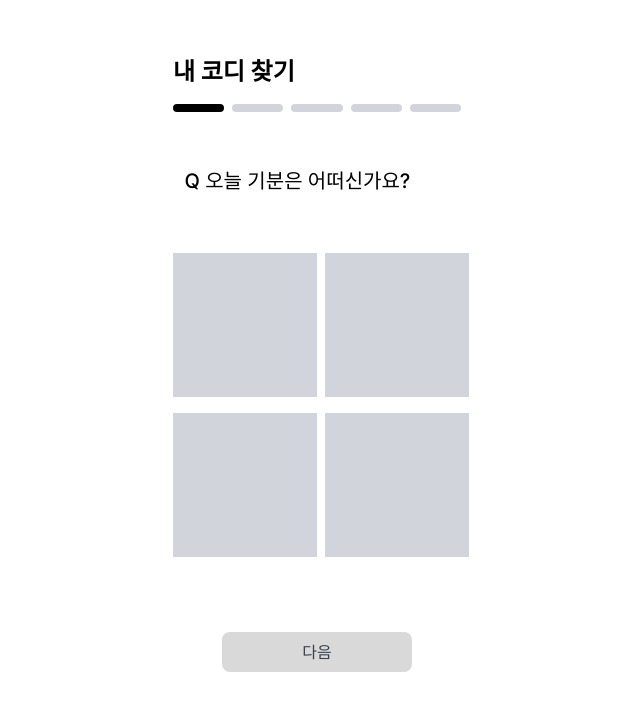
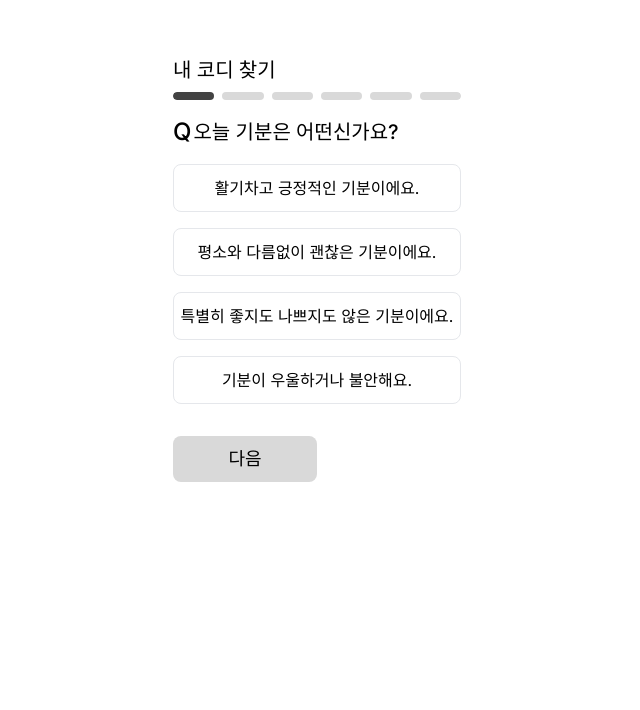
Before and after one commit to 6chenodongja/6che, a Next.js app: page /surveypage in a window 1280 px wide. Both pictures are taken after a click on the button "시작하기". Shown: the top 710 px of the page, without its empty margins (323-963 px from the left). Built offline with nearby package versions, Linux system fonts and the light colour scheme.

Commit message:
add: 질문지 ts fix: 설문 로직 작성

```diff
--- a/src/app/(providers)/(root)/surveypage/question.tsx
+++ b/src/app/(providers)/(root)/surveypage/question.tsx
@@ -1,31 +1,65 @@
-"use client";
-import React from "react";
+'use client';
+import React, { useState } from "react";
+import { questions } from "@/utils/questions";
 
 const QuestionPage: React.FC = () => {
+  const [currentQuestionIndex, setCurrentQuestionIndex] = useState(0);
+
+  const handleNextClick = () => {
+    if (currentQuestionIndex < questions.length - 1) {
+      setCurrentQuestionIndex(currentQuestionIndex + 1);
+    }
+  };
+
+  const handleBackClick = () => {
+    if (currentQuestionIndex > 0) {
+      setCurrentQuestionIndex(currentQuestionIndex - 1);
+    }
+  };
+
+  const handleOptionClick = () => {
+    handleNextClick();
+  };
+
   return (
-    <div className="w-80 mx-auto flex flex-col items-center justify-between h-screen bg-white p-4 relative">
-      <div className="flex flex-col items-left mt-10">
-        <h1 className="text-2xl font-bold mb-4">내 코디 찾기</h1>
-        <div className="flex flex-row items-start gap-2 w-72 h-1 rounded-md">
-          <div className="h-2 flex-1 bg-black rounded-md"></div>
-          <div className="h-2 flex-1 bg-gray-300 rounded-md"></div>
-          <div className="h-2 flex-1 bg-gray-300 rounded-md"></div>
-          <div className="h-2 flex-1 bg-gray-300 rounded-md"></div>
-          <div className="h-2 flex-1 bg-gray-300 rounded-md"></div>
+    <div className="w-80 mx-auto flex flex-col items-center justify-start h-screen bg-white p-4 relative gap-4">
+      <div className="flex flex-col items-start mt-10 w-full gap-2">
+        <h1 className="text-xl font-medium text-black">내 코디 찾기</h1>
+        <div className="flex justify-start items-start w-full relative overflow-hidden gap-2 rounded">
+          {Array(questions.length).fill(0).map((_, index) => (
+            <div key={index} className={`flex-grow h-2 ${index <= currentQuestionIndex ? 'bg-[#434343]' : 'bg-[#d9d9d9]'} rounded-md`}></div>
+          ))}
         </div>
       </div>
-      <p className="flex-grow-0 flex-shrink-0 w-[265px] text-xl font-medium text-black ">
-        Q 오늘 기분은 어떠신가요?
-      </p>
-      <div className="grid grid-cols-2 gap-4 mb-4">
-        <div className="bg-gray-300 w-36 h-36"></div>
-        <div className="bg-gray-300 w-36 h-36"></div>
-        <div className="bg-gray-300 w-36 h-36"></div>
-        <div className="bg-gray-300 w-36 h-36"></div>
+      <div className="flex flex-col items-start w-full gap-4">
+        <div className="flex justify-start items-center w-full relative gap-0.5">
+          <p className="text-2xl font-medium text-center text-black">Q</p>
+          <p className="text-xl font-medium text-left text-black">
+            {questions[currentQuestionIndex].question}
+          </p>
+        </div>
+        <div className="flex flex-col w-full gap-4">
+          {questions[currentQuestionIndex].options.map((option, index) => (
+            <button
+              key={index}
+              className="w-full h-12 border border-black-400 rounded-lg text-black-400 hover:bg-gray-200"
+              onClick={handleOptionClick}
+            >
+              {option}
+            </button>
+          ))}
+        </div>
       </div>
-      <button className="mb-28 px-20 py-2 bg-[#d9d9d9] text-gray-700 rounded-lg font-medium">
-        다음
-      </button>
+      <div className="flex justify-between w-full mt-4">
+        {currentQuestionIndex > 0 && (
+          <button onClick={handleBackClick} className="w-1/2 h-[46px] rounded-lg bg-[#d9d9d9] text-lg font-medium flex items-center justify-center mr-2">
+            뒤로
+          </button>
+        )}
+        <button onClick={handleNextClick} className="w-1/2 h-[46px] rounded-lg bg-[#d9d9d9] text-lg font-medium flex items-center justify-center">
+          다음
+        </button>
+      </div>
     </div>
   );
 };
--- /dev/null
+++ b/src/utils/questions.ts
@@ -0,0 +1,56 @@
+export const questions = [
+    {
+      question: "오늘 기분은 어떤신가요?",
+      options: [
+        "활기차고 긍정적인 기분이에요.",
+        "평소와 다름없이 괜찮은 기분이에요.",
+        "특별히 좋지도 나쁘지도 않은 기분이에요.",
+        "기분이 우울하거나 불안해요."
+      ]
+    },
+    {
+      question: "오늘 만날 사람은 어떤 사람인가요?",
+      options: [
+        "중요한 비즈니스 파트너",
+        "오랜만에 만나는 친구",
+        "가족",
+        "새로운 사람",
+        "없음"
+      ]
+    },
+    {
+      question: "오늘 하루 계획은 어떻게 되시나요?",
+      options: [
+        "바쁘게 일정이 많아요",
+        "여유롭게 휴식을 취할 거예요",
+        "집에서 뒹굴거릴 거예요",
+        "취미 활동을 할 거예요"
+      ]
+    },
+    {
+      question: "오늘 입고 싶은 스타일은 어떤가요?",
+      options: [
+        "깔끔하고 단정한 스타일",
+        "캐주얼하고 편안한 스타일",
+        "독특하고 개성 있는 스타일",
+        "세련되고 모던한 스타일"
+      ]
+    },
+    {
+      question: "현재 기온은 몇 도인가요? (이미지)",
+      options: [
+        "10도 이하: 매우 춥습니다.",
+        "11도에서 20도 사이: 쌀쌀하거나 선선합니다.",
+        "21도에서 30도 사이: 따뜻하거나 약간 덥습니다.",
+        "31도 이상: 매우 덥습니다."
+      ]
+    },
+    {
+      question: "성별이 어떻게 되시나요?",
+      options: [
+        "남성",
+        "여성",
+        "없음"
+      ]
+    }
+  ];
```
